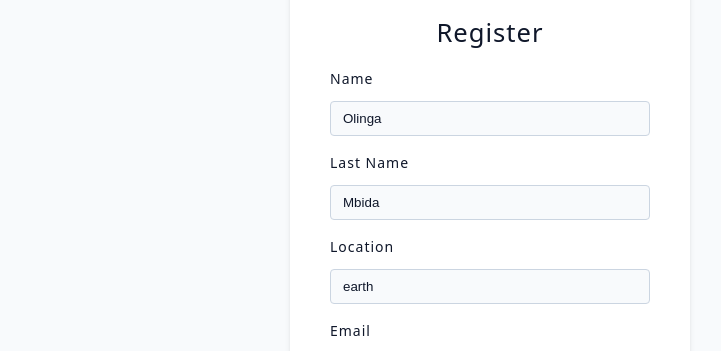
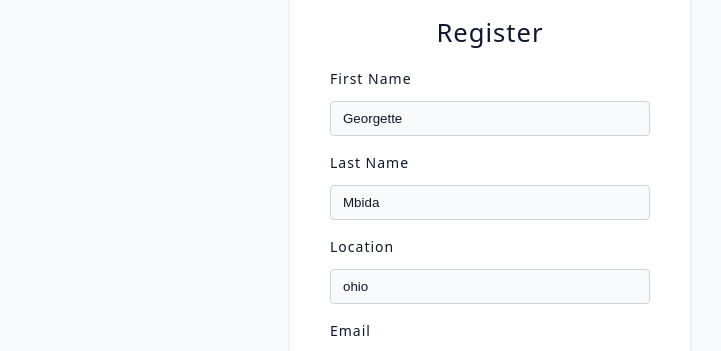
Before and after one commit to GeorgetteOlinga/MERN-JOBIFY-SKILLSBUILD, a React (Vite) app in the folder client/: page /register in a window 1280 px wide. Shown: the part 137-488 px from the top of the page, without its empty margins (150-871 px from the left). Built offline with nearby package versions, Linux system fonts and the light colour scheme.

Commit message:
dashboard-structure:Navbar, BigSidebar and SmallSidebar

```diff
--- /dev/null
+++ b/client/src/components/BigSidebar.jsx
@@ -0,0 +1,8 @@
+import Wrapper from "../assets/wrappers/BigSidebar";
+
+const BigSidebar = () => {
+  return (
+    <Wrapper>BigSidebar</Wrapper>
+  )
+}
+export default BigSidebar
--- a/client/src/components/FormRow.jsx
+++ b/client/src/components/FormRow.jsx
@@ -1,4 +1,4 @@
-const FormRow = ({type, name, labelText, defaultValue}) => {
+const FormRow = ({type, name, labelText, placeholder, defaultValue}) => {
   return (
     <div className="form-row">
       <label htmlFor={name} className="form-label">
@@ -10,8 +10,9 @@ const FormRow = ({type, name, labelText, defaultValue}) => {
         id={name}
         name={name}
         className="form-input"
-        defaultValue={defaultValue || ""}   // if we provide a value for the defaltValue it is ok if not if will be empty space
+        defaultValue={defaultValue || ""}   // if we provide a value for the defaltValue it is ok if not if will be empty space  (|| => or)
         required
+        placeholder={placeholder}
       />
           </div>
           // we are using this form FormRow to avoid repeting ourself when creating the any form. we should be able to pass the props in other words the parameters inside the function in the curly brackets
--- /dev/null
+++ b/client/src/components/Navbar.jsx
@@ -0,0 +1,7 @@
+import Wrapper from "../assets/wrappers/Navbar";
+
+const Navbar = () => {
+  return <Wrapper>Navbar</Wrapper>;
+
+};
+export default Navbar
--- /dev/null
+++ b/client/src/components/SmallSidebar.jsx
@@ -0,0 +1,8 @@
+import Wrapper from "../assets/wrappers/SmallSidebar"
+
+const SmallSidebar = () => {
+  return (
+    <Wrapper>SmallSidebar</Wrapper>
+  )
+}
+export default SmallSidebar
--- a/client/src/components/index.js
+++ b/client/src/components/index.js
@@ -1,2 +1,5 @@
 export { default as Logo } from "./Logo";
-export { default as FormRow } from "./Logo";
+export { default as FormRow } from "./FormRow";
+export { default as BigSidebar } from "./BigSidebar";
+export { default as  SmallSidebar} from "./SmallSidebar";
+export { default as Navbar } from "./Navbar";
--- a/client/src/pages/DashboardLayout.jsx
+++ b/client/src/pages/DashboardLayout.jsx
@@ -1,11 +1,23 @@
 import { Outlet } from "react-router-dom";
-
+import Wrapper from "../assets/wrappers/Dashboard";
+import { BigSidebar, Navbar, SmallSidebar } from "../components";
+// import BigSidebar from "../components/BigSidebar";
 const DashboardLayout = () => {
   return (
-    <div>
-      <Outlet />
+    <Wrapper>
+      <main className="dashboard">
+        <SmallSidebar/>
+        <BigSidebar/>
+        <div>
+          <Navbar/>
+          <div className="dasboard-page">
+            <Outlet />
+          </div>
+        </div>
+      </main>
 
-    </div>
+
+    </Wrapper>
   );
 };
 export default DashboardLayout;
--- a/client/src/pages/Login.jsx
+++ b/client/src/pages/Login.jsx
@@ -1,6 +1,7 @@
 import { Link } from "react-router-dom";
 import Wrapper from "../assets/wrappers/RegisterAndLoginPage";
-import { Logo,FormRow } from "../components";
+import { Logo } from "../components";
+import FormRow from "../components/FormRow";
 
 
 const Login = () => {
@@ -9,9 +10,8 @@ const Login = () => {
       <form className="form">
         <Logo />
         <h4>Login</h4>
-        <FormRow type="email" name="email" defaultValue="john@gmail.com" />
-        {/* <FormRow type="email" name="email" defaultValue="olinga@gmail.com" />
-        <FormRow type="password" name="password" defaultValue="12345" /> */}
+        <FormRow type="email" name="email" defaultValue="olinga@gmail.com" />
+        <FormRow type="password" name="password" defaultValue="12345" />
 
         <button type="submit" className="btn btn-block">
           submit
--- a/client/src/pages/Register.jsx
+++ b/client/src/pages/Register.jsx
@@ -11,17 +11,27 @@ const Register = () => {
         <h4> Register</h4>
         {/*============== w're creating components in the form by grapping props for FormRow.jsx file=================*/}
 
-        <FormRow type="text" name="name" defaultValue="Olinga" />
 
+        <FormRow
+          type="text"
+          name="firstName"
+          labelText="first name"
+          defaultValue="Georgette"
+        />
         <FormRow
           type="text"
           name="lastName"
           labelText="last name"
           defaultValue="Mbida"
         />
-        <FormRow type="text" name="location" defaultValue="earth" />
+        <FormRow type="text" name="location" defaultValue="ohio" />
 
-        <FormRow type="email" name="email" defaultValue="olinga@gmail.com" />
+        <FormRow
+          type="email"
+          name="email"
+          defaultValue="olinga@gmail.com"
+          placeholder="enter email address "
+        />
         <FormRow type="password" name="password" defaultValue="12345" />
 
         <button type="submit" className="btn btn-block">
```
